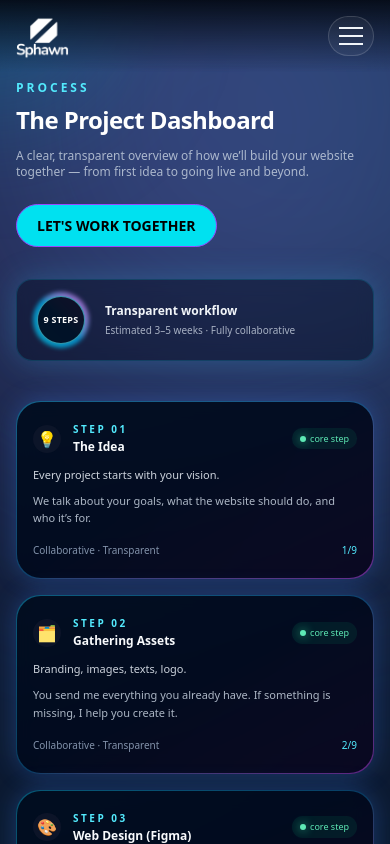
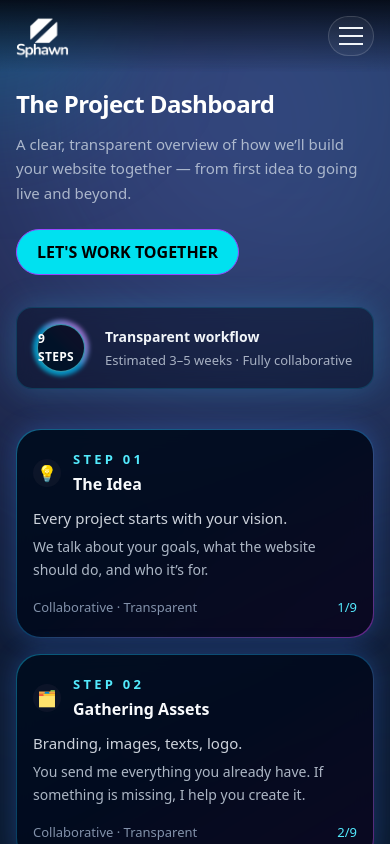
Before and after one commit to HaiducAdopt/sphawn-webdesign, a Next.js app: page /process in a window 390 px wide. Shown: the top 844 px of the page. Built offline with nearby package versions, Linux system fonts and the light colour scheme.

Commit message:
fixt font size

```diff
--- a/app/components/Footer.tsx
+++ b/app/components/Footer.tsx
@@ -1,11 +1,11 @@
-export default function Footer() {
+ export default function Footer() {
   return (
     <footer className="bg-transparent backdrop-transparent py-4">
       <div className="max-w-6xl mx-auto px-4">
 
         {/* Text aliniat dreapta */}
         <p className="text-[12px] sm:text-[14px] md:text-[16px] font-medium text-right text-white mb-2">
-          © 2025 Bety — Web Design & Development
+          © 2025 Sphawn | Heerlen | Nederland — Web Design & Development
         </p>
 
         {/* Bara gradient */}
--- a/app/components/ProcessDashboardSection.tsx
+++ b/app/components/ProcessDashboardSection.tsx
@@ -91,24 +91,24 @@ export default function ProcessDashboardSection() {
         {/* header */}
         <div className="mb-10 sm:mb-12 flex flex-col gap-4 lg:flex-row lg:items-end lg:justify-between">
           <div>
-            <p className="text-xs sm:text-sm font-semibold tracking-[0.25em] text-cyan-300 uppercase">
-              Process
-            </p>
+
             <h2 className="mt-2 text-2xl sm:text-4xl lg:text-5xl font-bold tracking-tight">
               The Project Dashboard
             </h2>
-            <p className="mt-3 max-w-xl text-xs sm:text-base text-slate-300/80">
+
+            {/* was: text-xs — too small on mobile */}
+            <p className="mt-3 max-w-xl text-[15px] sm:text-base leading-relaxed text-slate-300/80">
               A clear, transparent overview of how we’ll build your website
               together — from first idea to going live and beyond.
             </p>
 
-            {/* 🔽 CTA sub descriere – nou */}
+            {/* CTA */}
             <div className="mt-6">
               <a
-                href="#contact"
+                href="/contact"
                 className="
                   inline-block
-                  text-[14px] sm:text-[16px] font-bold
+                  text-[16px] sm:text-[16px] font-bold
                   px-5 sm:px-6 py-2.5 sm:py-3
                   rounded-[25px]
                   bg-[#00E1F0]
@@ -128,15 +128,19 @@ export default function ProcessDashboardSection() {
             <div className="flex items-center gap-4 rounded-2xl border border-cyan-500/20 bg-slate-950/40 px-4 sm:px-5 py-3 sm:py-4 shadow-[0_0_30px_rgba(56,189,248,0.25)] backdrop-blur">
               <div className="relative flex h-14 w-14 sm:h-16 sm:w-16 items-center justify-center">
                 <div className="absolute inset-0 rounded-full bg-gradient-to-tr from-cyan-400 via-sky-400 to-fuchsia-400 opacity-70 blur-[2px]" />
-                <div className="relative flex h-12 w-12 sm:h-14 sm:w-14 items-center justify-center rounded-full border border-cyan-300/60 bg-slate-950/90 text-[9px] sm:text-xs font-semibold uppercase tracking-wide">
+                {/* was 9px on mobile — bumped to 12px */}
+                <div className="relative flex h-12 w-12 sm:h-14 sm:w-14 items-center justify-center rounded-full border border-cyan-300/60 bg-slate-950/90 text-[12px] sm:text-xs font-semibold uppercase tracking-wide">
                   9 steps
                 </div>
               </div>
+
               <div className="space-y-1">
-                <p className="text-xs sm:text-sm font-semibold text-slate-100">
+                {/* was text-xs — bump mobile */}
+                <p className="text-[14px] sm:text-sm font-semibold text-slate-100">
                   Transparent workflow
                 </p>
-                <p className="text-[10px] sm:text-xs text-slate-300/80">
+                {/* was 10px — bump to 13px mobile */}
+                <p className="text-[13px] sm:text-xs text-slate-300/80">
                   Estimated 3–5 weeks · Fully collaborative
                 </p>
               </div>
@@ -149,13 +153,18 @@ export default function ProcessDashboardSection() {
           {/* left column timeline */}
           <div className="lg:col-span-4 order-2 lg:order-1">
             <div className="rounded-3xl border border-slate-700/60 bg-slate-950/60 px-4 sm:px-5 py-5 sm:py-6 shadow-inner shadow-slate-900/80 backdrop-blur">
-              <p className="text-[10px] sm:text-xs font-semibold uppercase tracking-[0.3em] text-slate-400">
+              {/* was 10px — bump */}
+              <p className="text-[13px] sm:text-xs font-semibold uppercase tracking-[0.3em] text-slate-400">
                 Overview
               </p>
-              <h3 className="mt-2 text-sm sm:text-lg font-semibold text-slate-50">
+
+              {/* bump only mobile */}
+              <h3 className="mt-2 text-[17px] sm:text-lg font-semibold text-slate-50">
                 From first idea to long-term support.
               </h3>
-              <p className="mt-2 text-xs sm:text-sm text-slate-300/80">
+
+              {/* was text-xs — bump */}
+              <p className="mt-2 text-[15px] sm:text-sm leading-relaxed text-slate-300/80">
                 Here’s the big picture. Each step has its own dedicated card on
                 the right, but this timeline gives you a quick view.
               </p>
@@ -182,10 +191,12 @@ export default function ProcessDashboardSection() {
                 <div className="flex-1 space-y-3">
                   {STEPS.map((step) => (
                     <div key={step.id} className="group">
-                      <p className="text-[10px] sm:text-xs font-semibold uppercase tracking-wide text-slate-400 group-hover:text-cyan-300 transition-colors">
+                      {/* was 10px — bump */}
+                      <p className="text-[13px] sm:text-xs font-semibold uppercase tracking-wide text-slate-400 group-hover:text-cyan-300 transition-colors">
                         {step.id.toString().padStart(2, "0")}
                       </p>
-                      <p className="text-xs sm:text-sm font-medium text-slate-100 group-hover:text-cyan-100">
+                      {/* was text-xs — bump */}
+                      <p className="text-[15px] sm:text-sm font-medium text-slate-100 group-hover:text-cyan-100 break-words">
                         {step.title}
                       </p>
                     </div>
@@ -203,41 +214,47 @@ export default function ProcessDashboardSection() {
                   key={step.id}
                   className="group relative rounded-3xl bg-gradient-to-br from-cyan-500/40 via-sky-500/25 to-fuchsia-500/40 p-[1px] shadow-[0_0_25px_rgba(59,130,246,0.3)] transition-transform duration-200 hover:-translate-y-1 hover:shadow-[0_0_45px_rgba(244,114,182,0.45)]"
                 >
+                  {/* IMPORTANT: keep same paddings/structure, only text sizes */}
                   <div className="flex h-full flex-col rounded-3xl bg-slate-950/90 px-4 sm:px-5 py-5 sm:py-6 backdrop-blur">
                     <div className="mb-3 flex items-center justify-between gap-3">
                       {/* icon + title */}
-                      <div className="flex items-center gap-3">
-                        <div className="flex h-7 w-7 sm:h-8 sm:w-8 items-center justify-center rounded-2xl bg-slate-900/80 text-base sm:text-lg">
+                      <div className="flex items-center gap-3 min-w-0">
+                        <div className="flex h-7 w-7 sm:h-8 sm:w-8 items-center justify-center rounded-2xl bg-slate-900/80 text-base sm:text-lg shrink-0">
                           <span className="leading-none">{step.icon}</span>
                         </div>
-                        <div>
-                          <p className="text-[10px] sm:text-[11px] font-semibold uppercase tracking-[0.25em] text-cyan-300">
+
+                        <div className="min-w-0">
+                          {/* was 10px — bump */}
+                          <p className="text-[13px] sm:text-[11px] font-semibold uppercase tracking-[0.25em] text-cyan-300">
                             Step {step.id.toString().padStart(2, "0")}
                           </p>
-                          <h3 className="mt-0.5 text-xs sm:text-sm font-semibold text-slate-50">
+
+                          {/* was text-xs — bump to 16px on mobile */}
+                          <h3 className="mt-0.5 text-[16px] sm:text-sm font-semibold text-slate-50 break-words">
                             {step.title}
                           </h3>
                         </div>
                       </div>
 
-                      {/* status */}
-                      <span className="inline-flex items-center gap-1 rounded-full bg-emerald-500/10 px-2 py-1 text-[9px] sm:text-[10px] font-medium text-emerald-300">
-                        <span className="h-1.5 w-1.5 rounded-full bg-emerald-300 shadow-[0_0_10px_rgba(52,211,153,0.9)]" />
-                        core step
-                      </span>
+
                     </div>
 
                     {/* text */}
-                    <p className="text-[11px] sm:text-xs font-medium text-slate-200/90">
+                    {/* was 11px — bump */}
+                    <p className="text-[15px] sm:text-xs font-medium text-slate-200/90 leading-snug break-words">
                       {step.short}
                     </p>
-                    <p className="mt-2 text-[11px] sm:text-xs leading-relaxed text-slate-300/85">
+
+                    {/* was 11px — bump */}
+                    <p className="mt-2 text-[14px] sm:text-xs leading-relaxed text-slate-300/85 break-words">
                       {step.description}
                     </p>
 
-                    <div className="mt-4 flex items-center justify-between text-[10px] sm:text-[11px] text-slate-400/90">
-                      <span>Collaborative · Transparent</span>
-                      <span className="text-cyan-300 group-hover:text-fuchsia-300 transition-colors">
+                    <div className="mt-4 flex items-center justify-between text-[13px] sm:text-[11px] text-slate-400/90">
+                      <span className="whitespace-nowrap">
+                        Collaborative · Transparent
+                      </span>
+                      <span className="text-cyan-300 group-hover:text-fuchsia-300 transition-colors whitespace-nowrap">
                         {step.id}/9
                       </span>
                     </div>
@@ -249,7 +266,7 @@ export default function ProcessDashboardSection() {
         </div>
 
         {/* footer mic sub secțiune */}
-        <p className="mt-10 text-center text-[10px] sm:text-[11px] uppercase tracking-[0.3em] text-slate-500">
+        <p className="mt-10 text-center text-[13px] sm:text-[11px] uppercase tracking-[0.3em] text-slate-500">
           Clear process · No surprises · Built with Next.js, React & Tailwind CSS
         </p>
       </div>
```
Also changed, not shown: app/components/CaseStudiesSection.tsx (+22 -12 lines), app/components/HomeConceptsSection.tsx (+18 -11 lines).
